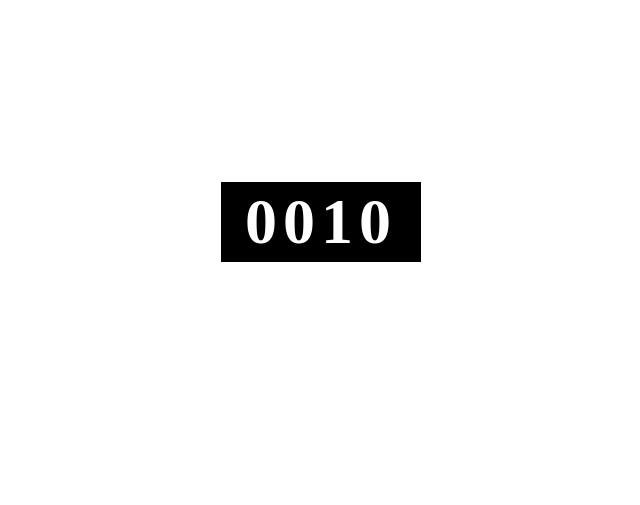
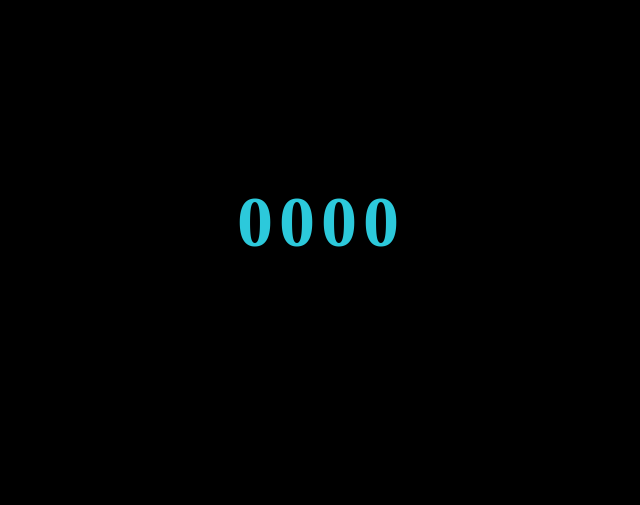
Before and after one commit to jasydong/lottery, a plain HTML site: page index.html in a window 1280 px wide. Shown: the part 178-683 px from the top of the page, without its empty margins (319-959 px from the left). Drawn offline with Linux system fonts and the light colour scheme.

Commit message:
继续优化

```diff
--- a/index.html
+++ b/index.html
@@ -13,8 +13,11 @@
 		var numbers = '';
 		var offsetY = 0;
 		var stopFlag = true;
-        for (var i=10; i<=400; i++) {
-            if (i<100) {
+
+        for (var i=0; i<50; i++) {
+            if (i<10) {
+				numbers += '<div class="num">000'+i+'</div>';
+			} else if (i<100) {
                 numbers += '<div class="num">00'+i+'</div>';
             } else {
                 numbers += '<div class="num">0'+i+'</div>';
@@ -89,6 +92,11 @@
 					}
 				}
 
+				//无限循环
+				if (offsetY <= -pieceHight*50) {
+					offsetY = 0;
+				}
+
                 rolling({'marginTop':offsetY+'px'});
             }, 10);
 
@@ -101,17 +109,20 @@
     })
   </script>
   <style type="text/css" media="screen">
+  body {
+	background:#000;
+  }
   #rolling_box {
     height:80px;
-    width:200px;
+    width:240px;
     top:50%;
     left:50%;
     position:absolute;
     overflow-y:hidden;
-    margin-top:-400px;
-    margin-left:-100px;
-    font-family: 微软雅黑, DS-Digital;
-    font-size: 64px;
+    margin-top:-600px;
+    margin-left:-120px;
+    font-family: 微软雅黑;
+    font-size: 72px;
     font-weight: bold;
   }
   #rolling_num {
@@ -119,9 +130,8 @@
   }
   #rolling_num .num {
     height:80px;
-    width:200px;
-    color: #fff;
-    background:#000;
+    width:240px;
+    color: #2CC9DB;
     margin:0 auto;
     line-height:80px;
     /*padding-left:6px;*/
```
